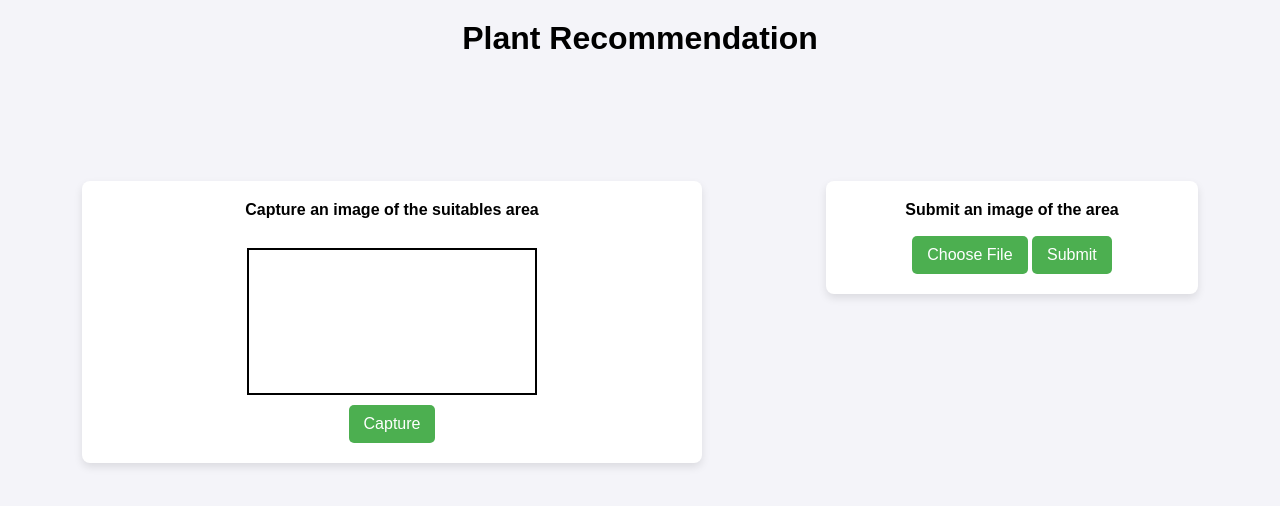
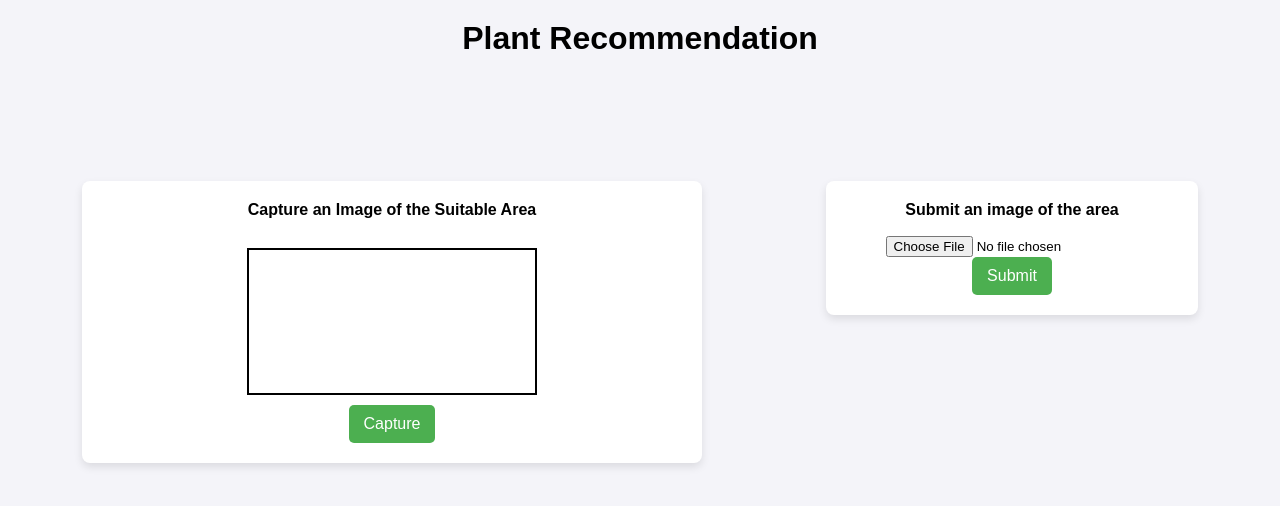
Before and after one commit to Delsa2001/DSGP, a Flask app: page / in a window 1280 px wide. Shown: the top 506 px of the page. Run offline with Flask 3, Linux system fonts and the light colour scheme.

Commit message:
Updates On the UI

```diff
--- a/templates/page.html
+++ b/templates/page.html
@@ -84,9 +84,7 @@
         .custom-file-upload:hover {
             background-color: #45a049;
         }
-        #file {
-        display: none;
-        }
+
 
         h1{
             margin-bottom: 10%;
@@ -105,7 +103,6 @@
     <div id="form">
         <h4>Submit an image of the area</h4>
         <form id="uploadForm" method="post" enctype="multipart/form-data">
-            <label for="file" class="custom-file-upload">Choose File</label>
             <input type="file" name="file" id="file">
             <button type="button" id="uploadButton">Submit</button>
         </form>
@@ -114,7 +111,7 @@
     </div>
 
     <div id="cam-Container">
-        <h4>Capture an image of the suitables area</h4>
+        <h4>Capture an Image of the Suitable Area</h4>
         <div class="video-container">
             <video id="video" autoplay></video>
             <canvas id="canvas" style="display: none;"></canvas>
```
Lines whose indentation alone changed are shown as unchanged.
